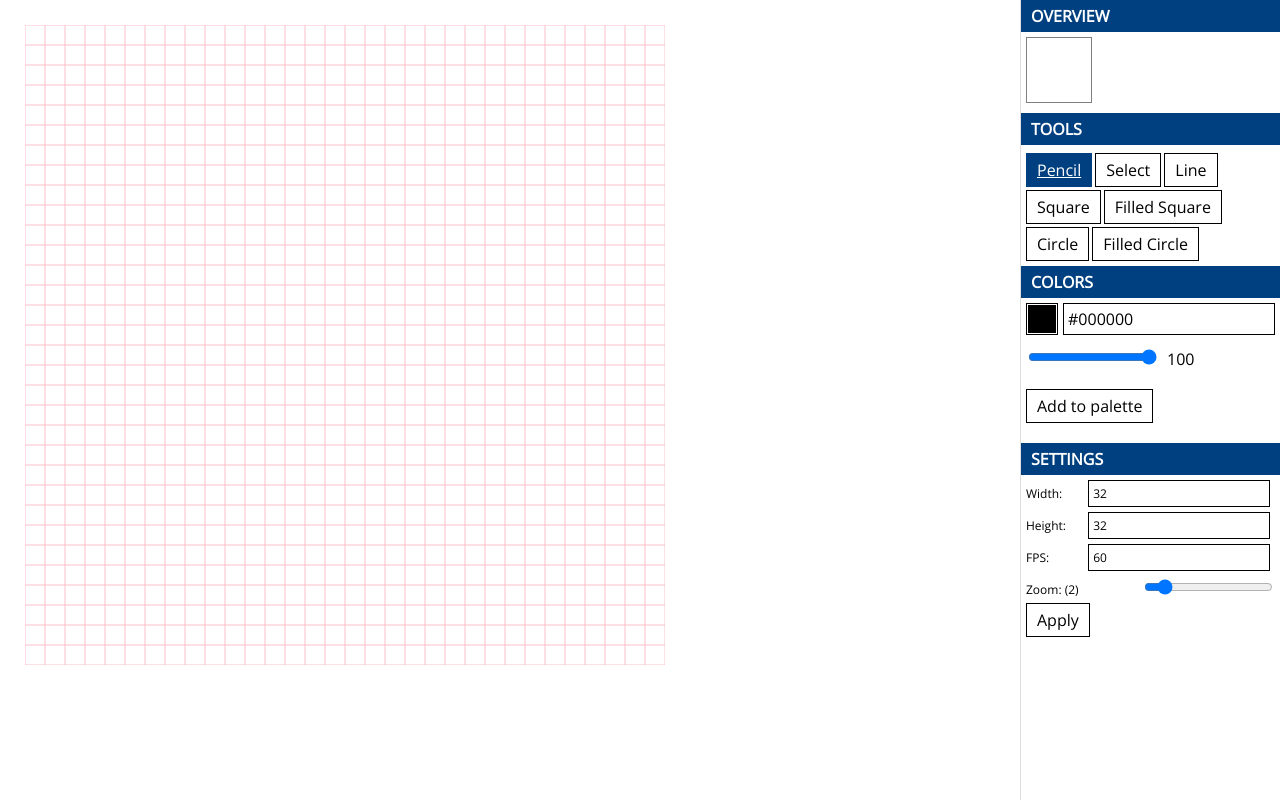
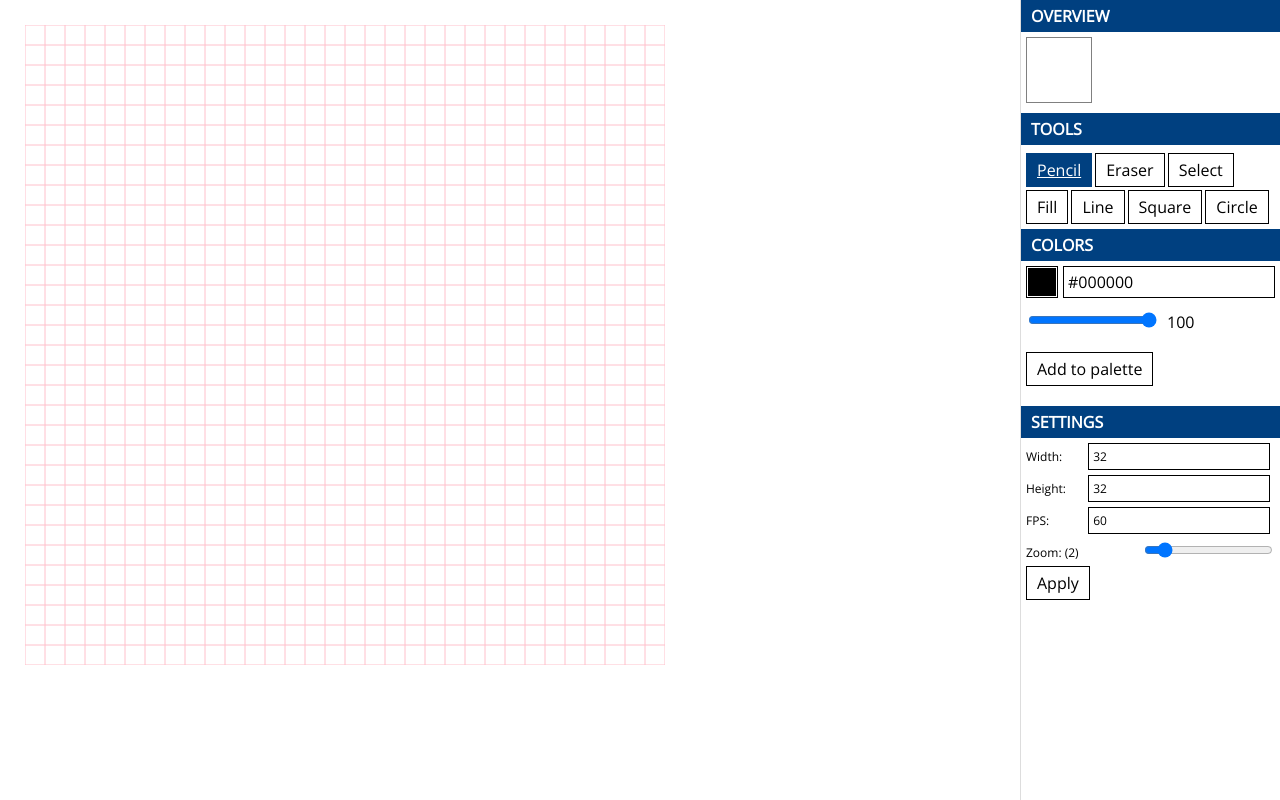
Before and after one commit to lukaszkups/rakun, a Vue app in the folder packages/rakun-paint/: page / in a window 1280 px wide. Built offline with nearby package versions, Linux system fonts and the light colour scheme.

Commit message:
Added eraser tool.

```diff
--- a/packages/rakun-paint/src/components/CanvasWrapper.vue
+++ b/packages/rakun-paint/src/components/CanvasWrapper.vue
@@ -10,6 +10,7 @@ import {
   loadAndResizeImageToCanvas,
   clearCanvas,
   drawLineOnCanvas,
+  removeSquareOnCanvas,
 } from '@/helpers/canvas';
 import { wasPixelMarked } from '@/helpers/helpers';
 import { Tools } from '@/helpers/enums';
@@ -95,6 +96,16 @@ const highlightCurrentDrawingCell = async (e: Event) => {
     lastPos = { x: gridX, y: gridY };
   }
 
+  // Eraser have different pixel highlight color than other tools
+  if (store.state.selectedTool === Tools.eraser) {
+    drawSquareOnCanvas(
+      canvasHoverCtx.value,
+      gridX,
+      gridY,
+      zoom.value,
+      'rgba(200, 200, 200, 0.9)',
+    );
+  } else {
     drawSquareOnCanvas(
       canvasHoverCtx.value,
       gridX,
@@ -102,8 +113,11 @@ const highlightCurrentDrawingCell = async (e: Event) => {
       zoom.value,
       colorToDraw.value,
     );
+  }
   if (mouseDown.value) {
-    if (!wasPixelMarked(markedPixels, gridX, gridY)) {
+    if (store.state.selectedTool === Tools.eraser) {
+      removeSquareOnCanvas(canvasImageCtx.value, gridX, gridY, zoom.value);
+    } else if (!wasPixelMarked(markedPixels, gridX, gridY)) {
       if (store.state.selectedTool === Tools.pencil) {
         drawSquareOnCanvas(
           canvasImageCtx.value,
@@ -126,7 +140,7 @@ const highlightCurrentDrawingCell = async (e: Event) => {
   }
 };
 
-const onMouseUp = () => {
+const onMouseUp = async () => {
   if (store.state.selectedTool === Tools.line) {
     drawLineOnCanvas(
       canvasImageCtx.value,
@@ -141,6 +155,12 @@ const onMouseUp = () => {
   mouseDown.value = false;
   markedPixels = [];
 
+  // need to clear thumbnail before refresh to include eraser actions
+  await clearCanvas(
+    canvasThumbnailCtx.value,
+    canvasWidth.value,
+    canvasHeight.value,
+  );
   // copy canvas image to thumbnail canvas in the sidebar
   loadAndResizeImageToCanvas(
     canvasImageCtx.value.canvas,
--- a/packages/rakun-paint/src/components/PaintTools.vue
+++ b/packages/rakun-paint/src/components/PaintTools.vue
@@ -1,6 +1,7 @@
 <script setup lang="ts">
 import { useStore } from 'vuex';
-import { Tools } from '@/helpers/enums';
+// import { Tools } from '@/helpers/enums';
+import { ToolsArr } from '@/helpers/data';
 
 const store = useStore();
 
@@ -18,43 +19,12 @@ const selectTool = (toolName: string) => {
 <template>
   <div>
     <button
-      :class="computedClass(Tools.pencil)"
-      @click="selectTool(Tools.pencil)"
+      v-for="tool in ToolsArr"
+      :key="tool.id"
+      :class="computedClass(tool.id)"
+      @click="selectTool(tool.id)"
     >
-      Pencil
-    </button>
-    <button
-      :class="computedClass(Tools.select)"
-      @click="selectTool(Tools.select)"
-    >
-      Select
-    </button>
-    <button :class="computedClass(Tools.line)" @click="selectTool(Tools.line)">
-      Line
-    </button>
-    <button
-      :class="computedClass(Tools.square)"
-      @click="selectTool(Tools.square)"
-    >
-      Square
-    </button>
-    <button
-      :class="computedClass(Tools.filledSquare)"
-      @click="selectTool(Tools.filledSquare)"
-    >
-      Filled Square
-    </button>
-    <button
-      :class="computedClass(Tools.circle)"
-      @click="selectTool(Tools.circle)"
-    >
-      Circle
-    </button>
-    <button
-      :class="computedClass(Tools.filledCircle)"
-      @click="selectTool(Tools.filledCircle)"
-    >
-      Filled Circle
+      {{ tool.label }}
     </button>
   </div>
 </template>
--- a/packages/rakun-paint/src/helpers/canvas.ts
+++ b/packages/rakun-paint/src/helpers/canvas.ts
@@ -196,3 +196,12 @@ export const drawLineOnCanvas = async (
   // Return the result
   return coordinatesArray;
 };
+
+export const removeSquareOnCanvas = (
+  canvasContext: CanvasRenderingContext2D,
+  squarePosX: number,
+  squarePosY: number,
+  size: number,
+) => {
+  canvasContext.clearRect(squarePosX, squarePosY, size, size);
+};
--- /dev/null
+++ b/packages/rakun-paint/src/helpers/data.ts
@@ -0,0 +1,32 @@
+import { Tools } from '@/helpers/enums';
+
+export const ToolsArr = [
+  {
+    id: Tools.pencil,
+    label: 'Pencil',
+  },
+  {
+    id: Tools.eraser,
+    label: 'Eraser',
+  },
+  {
+    id: Tools.select,
+    label: 'Select',
+  },
+  {
+    id: Tools.fill,
+    label: 'Fill',
+  },
+  {
+    id: Tools.line,
+    label: 'Line',
+  },
+  {
+    id: Tools.square,
+    label: 'Square',
+  },
+  {
+    id: Tools.circle,
+    label: 'Circle',
+  },
+];
--- a/packages/rakun-paint/src/helpers/enums.ts
+++ b/packages/rakun-paint/src/helpers/enums.ts
@@ -1,9 +1,9 @@
 export const Tools = {
   pencil: 'PENCIL',
+  eraser: 'ERASER',
   select: 'SELECT',
+  fill: 'FILL',
   line: 'LINE',
   square: 'SQUARE',
-  filledSquare: 'FILLED_SQUARE',
   circle: 'CIRCLE',
-  filledCircle: 'FILLED_CIRCLE',
 };
```
Lines whose indentation alone changed are shown as unchanged.
